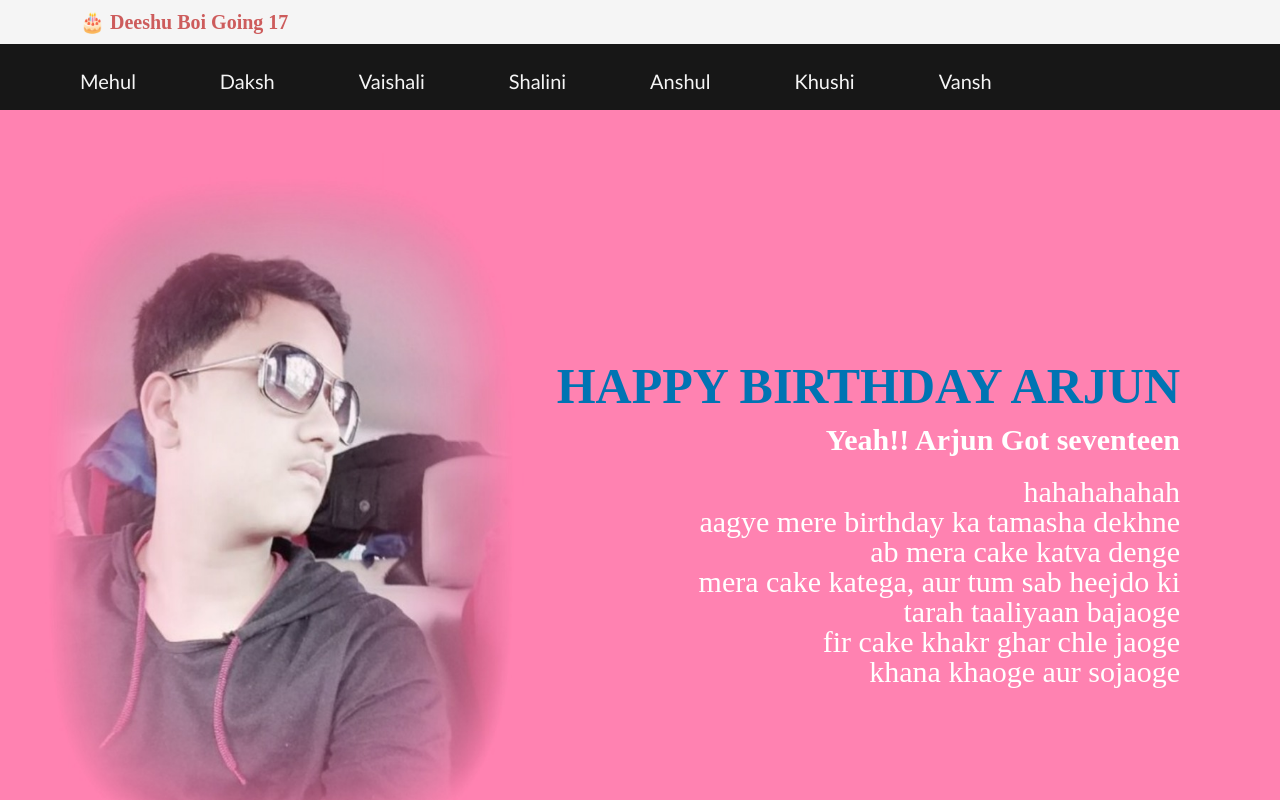
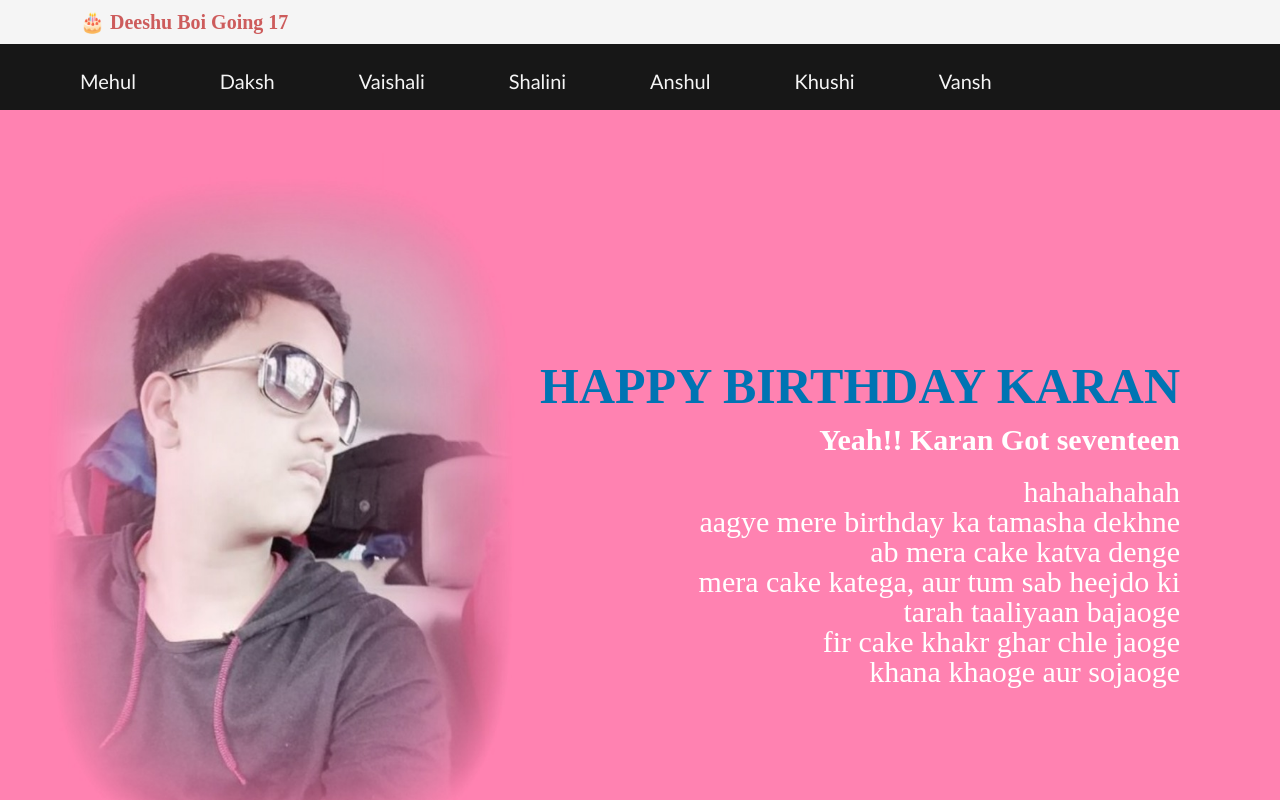
Before and after one commit to mehulsingh26/birthday, a plain HTML site: page index.html in a window 1280 px wide. Shown: the top 800 px of the page. Drawn offline with Linux system fonts and the light colour scheme.

Commit message:
Add files via upload

```diff
--- a/index.html
+++ b/index.html
@@ -21,8 +21,8 @@
 
 <a id="deeshu">
 <div class="deeshu">
-	<h1 class="deeshuh">HAPPY BIRTHDAY ARJUN</h1>
-	<h2 class="deeshush">Yeah!! Arjun Got seventeen</h2>
+	<h1 class="deeshuh">HAPPY BIRTHDAY KARAN</h1>
+	<h2 class="deeshush">Yeah!! Karan Got seventeen</h2>
 	<p class="deeshup">hahahahahah<br>aagye mere birthday ka tamasha dekhne<br>ab mera cake katva denge<br>mera cake katega, aur tum sab heejdo ki<br>tarah taaliyaan bajaoge<br>fir cake khakr ghar chle jaoge<br>khana khaoge aur sojaoge</p>
 
 </div>
```
